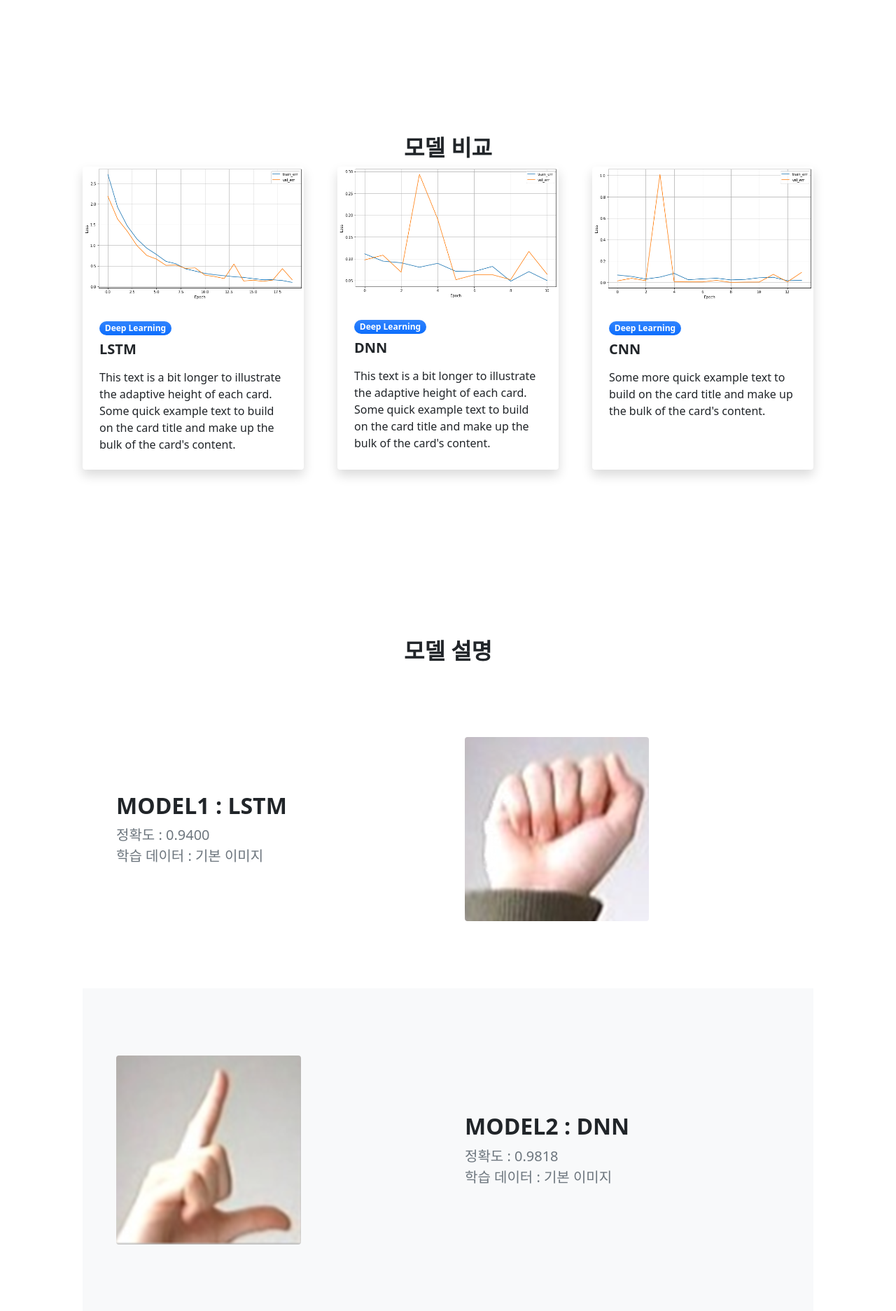
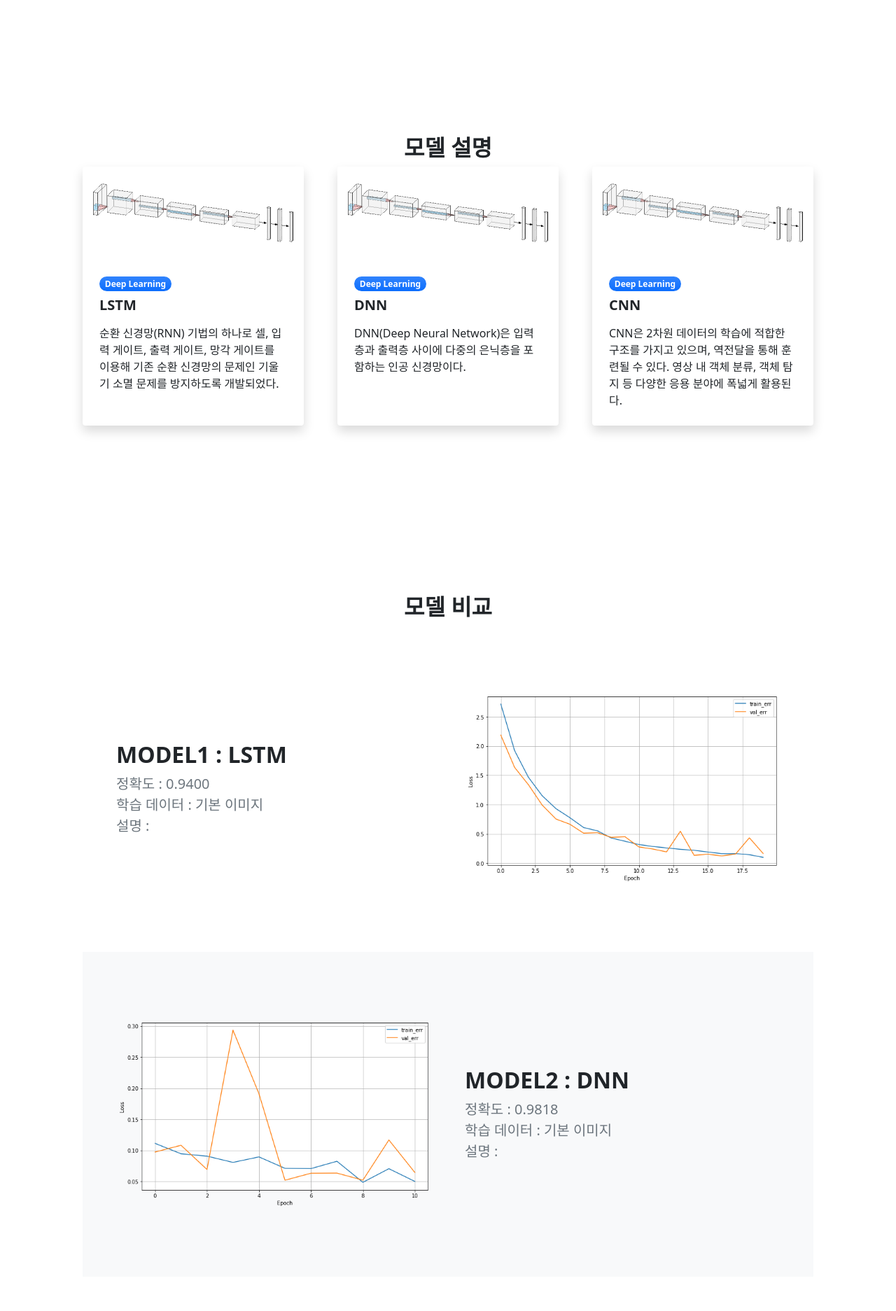
Before and after one commit to hardids/Sign-Language-Translation, a Django app: page /sign_lang/model_cnn/ in a window 1280 px wide. Shown: the part 318-2191 px from the top of the page at 70% size. Run offline with Django 3.2, Linux system fonts and the light colour scheme; some libraries are stand-ins or nearby versions.

Commit message:
jinho_model_picture

```diff
--- a/sign_lang/templates/sign_lang/model_cnn.html
+++ b/sign_lang/templates/sign_lang/model_cnn.html
@@ -24,7 +24,7 @@
         <div class="row gx-5 justify-content-center">
             <div class="col-lg-8 col-xl-6">
                 <div class="text-center">
-                    <h2 class="fw-bolder">모델 비교</h2>
+                    <h2 class="fw-bolder">모델 설명</h2>
                 </div>
             </div>
         </div>
@@ -32,32 +32,32 @@
         <div class="row gx-5">
             <div class="col-lg-4 mb-5">
                 <div class="card h-100 shadow border-0">
-                    <img class="card-img-top" src="/static/assets/lstm.png" alt="..." />
+                    <img class="card-img-top" src="/static/assets/temp.PNG" alt="..." />
                     <div class="card-body p-4">
                         <div class="badge bg-primary bg-gradient rounded-pill mb-2">Deep Learning</div>
                         <a class="text-decoration-none link-dark stretched-link" href="#!"><h5 class="card-title mb-3"><strong>LSTM</strong></h5></a>
-                        <p class="card-text mb-0">This text is a bit longer to illustrate the adaptive height of each card. Some quick example text to build on the card title and make up the bulk of the card's content.</p>
+                        <p class="card-text mb-0">순환 신경망(RNN) 기법의 하나로 셀, 입력 게이트, 출력 게이트, 망각 게이트를 이용해 기존 순환 신경망의 문제인 기울기 소멸 문제를 방지하도록 개발되었다.</p>
                     </div>
                 </div>
             </div>
             <div class="col-lg-4 mb-5">
                 <div class="card h-100 shadow border-0">
-                    <img class="card-img-top" src="/static/assets/dnn.png" alt="..." />
+                    <img class="card-img-top" src="/static/assets/temp.PNG" alt="..." />
                     <div class="card-body p-4">
                         <div class="badge bg-primary bg-gradient rounded-pill mb-2">Deep Learning</div>
                         <a class="text-decoration-none link-dark stretched-link" href="#!"><h5 class="card-title mb-3"><strong>DNN</strong></h5></a>
-                        <p class="card-text mb-0">This text is a bit longer to illustrate the adaptive height of each card. Some quick example text to build on the card title and make up the bulk of the card's content.</p>
+                        <p class="card-text mb-0">DNN(Deep Neural Network)은 입력층과 출력층 사이에 다중의 은닉층을 포함하는 인공 신경망이다.</p>
                     </div>
                 </div>
             </div>
 
-            <div class="col-lg-4 mb-5" OnClick="location.href ='{% url 'sign_lang:learn' %}'">
+            <div class="col-lg-4 mb-5">
                 <div class="card h-100 shadow border-0">
-                    <img class="card-img-top" src="/static/assets/cnn.png" alt="..." />
+                    <img class="card-img-top" src="/static/assets/temp.PNG" alt="..." />
                     <div class="card-body p-4">
                         <div class="badge bg-primary bg-gradient rounded-pill mb-2">Deep Learning</div>
                         <a class="text-decoration-none link-dark stretched-link" href="#!"><h5 class="card-title mb-3"><strong>CNN</strong></h5></a>
-                        <p class="card-text mb-0">Some more quick example text to build on the card title and make up the bulk of the card's content.</p>
+                        <p class="card-text mb-0">CNN은 2차원 데이터의 학습에 적합한 구조를 가지고 있으며, 역전달을 통해 훈련될 수 있다. 영상 내 객체 분류, 객체 탐지 등 다양한 응용 분야에 폭넓게 활용된다.</p>
                     </div>
                 </div>
             </div>
@@ -72,7 +72,7 @@
         <div class="row gx-5 justify-content-center">
             <div class="col-lg-8 col-xl-6">
                 <div class="text-center">
-                    <h2 class="fw-bolder">모델 설명</h2>
+                    <h2 class="fw-bolder">모델 비교</h2>
                 </div>
             </div>
         </div>
@@ -81,10 +81,10 @@
         <section class="py-5">
             <div class="container px-5 my-5">
                 <div class="row gx-5 align-items-center">
-                    <div class="col-lg-6 order-first order-lg-last"><img class="img-fluid rounded mb-5 mb-lg-0" src="/static/assets/a.png" alt="..." /></div>
+                    <div class="col-lg-6 order-first order-lg-last"><img class="img-fluid rounded mb-5 mb-lg-0" src="/static/assets/lstm.png" alt="..." /></div>
                     <div class="col-lg-6">
                         <h2 class="fw-bolder">MODEL1 : LSTM</h2>
-                        <p class="lead fw-normal text-muted mb-0">정확도 : 0.9400 <br> 학습 데이터 : 기본 이미지 </p>
+                        <p class="lead fw-normal text-muted mb-0">정확도 : 0.9400 <br> 학습 데이터 : 기본 이미지 <br> 설명 : </p>
                     </div>
                 </div>
             </div>
@@ -94,10 +94,10 @@
         <section class="py-5 bg-light" id="scroll-target">
             <div class="container px-5 my-5">
                 <div class="row gx-5 align-items-center">
-                    <div class="col-lg-6"><img class="img-fluid rounded mb-5 mb-lg-0" src="/static/assets/l.png" alt="..." /></div>
+                    <div class="col-lg-6"><img class="img-fluid rounded mb-5 mb-lg-0" src="/static/assets/dnn.png" alt="..." /></div>
                     <div class="col-lg-6">
                         <h2 class="fw-bolder">MODEL2 : DNN</h2>
-                        <p class="lead fw-normal text-muted mb-0">정확도 : 0.9818 <br> 학습 데이터 : 기본 이미지 </p>
+                        <p class="lead fw-normal text-muted mb-0">정확도 : 0.9818 <br> 학습 데이터 : 기본 이미지 <br> 설명 : </p>
                     </div>
                 </div>
             </div>
@@ -107,10 +107,10 @@
         <section class="py-5">
             <div class="container px-5 my-5">
                 <div class="row gx-5 align-items-center">
-                    <div class="col-lg-6 order-first order-lg-last"><img class="img-fluid rounded mb-5 mb-lg-0" src="/static/assets/v.png" alt="..." /></div>
+                    <div class="col-lg-6 order-first order-lg-last"><img class="img-fluid rounded mb-5 mb-lg-0" src="/static/assets/cnn.png" alt="..." /></div>
                     <div class="col-lg-6">
                         <h2 class="fw-bolder">MODEL3 : CNN</h2>
-                        <p class="lead fw-normal text-muted mb-0">정확도 : 1.0 <br> 학습 데이터 : 기본 이미지 </p>
+                        <p class="lead fw-normal text-muted mb-0">정확도 : 1.0 <br> 학습 데이터 : 기본 이미지 <br> 설명 : </p>
                     </div>
                 </div>
             </div>
@@ -120,10 +120,10 @@
         <section class="py-5 bg-light" id="scroll-target">
             <div class="container px-5 my-5">
                 <div class="row gx-5 align-items-center">
-                    <div class="col-lg-6"><img class="img-fluid rounded mb-5 mb-lg-0" src="/static/assets/yumin_hand.PNG" alt="..." /></div>
+                    <div class="col-lg-6"><img class="img-fluid rounded mb-5 mb-lg-0" src="/static/assets/pic_cnn.png" alt="..." /></div>
                     <div class="col-lg-6">
                         <h2 class="fw-bolder">MODEL4 : CNN</h2>
-                        <p class="lead fw-normal text-muted mb-0">정확도 : 0.99 <br> 학습 데이터 : 직접 찍은 사진 </p>
+                        <p class="lead fw-normal text-muted mb-0">정확도 : 0.99 <br> 학습 데이터 : 직접 찍은 사진 <br> 설명 : </p>
                     </div>
                 </div>
             </div>
@@ -133,10 +133,10 @@
         <section class="py-5">
             <div class="container px-5 my-5">
                 <div class="row gx-5 align-items-center">
-                    <div class="col-lg-6 order-first order-lg-last"><img class="img-fluid rounded mb-5 mb-lg-0" src="/static/assets/sign_classification.PNG" alt="..." /></div>
+                    <div class="col-lg-6 order-first order-lg-last"><img class="img-fluid rounded mb-5 mb-lg-0" src="/static/assets/gray_cnn.PNG" alt="..." /></div>
                     <div class="col-lg-6">
                         <h2 class="fw-bolder">MODEL5 : CNN</h2>
-                        <p class="lead fw-normal text-muted mb-0">정확도 : 0.99 <br> 학습 데이터 : 직접 찍은 사진 + 명암 조절 + 회전 </p>
+                        <p class="lead fw-normal text-muted mb-0">정확도 : 0.99 <br> 학습 데이터 : 직접 찍은 사진 + 명암 조절 <br> 설명 : </p>
                     </div>
                 </div>
             </div>
@@ -146,10 +146,10 @@
         <section class="py-5 bg-light" id="scroll-target">
             <div class="container px-5 my-5">
                 <div class="row gx-5 align-items-center">
-                    <div class="col-lg-6"><img class="img-fluid rounded mb-5 mb-lg-0" src="/static/assets/hand_detection.PNG" alt="..." /></div>
+                    <div class="col-lg-6"><img class="img-fluid rounded mb-5 mb-lg-0" src="/static/assets/final_cnn.PNG" alt="..." /></div>
                     <div class="col-lg-6">
                         <h2 class="fw-bolder">MODEL6 : CNN</h2>
-                        <p class="lead fw-normal text-muted mb-0">정확도 : 0.99 <br> 학습 데이터 : 직접 찍은 사진 + 명암 조절 + 회전 + 노이즈 제거 </p>
+                        <p class="lead fw-normal text-muted mb-0">정확도 : 0.99 <br> 학습 데이터 : 직접 찍은 사진 + 명암 조절 + 노이즈 제거 <br> 설명 :  </p>
                     </div>
                 </div>
             </div>
```
Also changed, not shown: sign_lang/static/assets/final_cnn.png (added), sign_lang/static/assets/gray_cnn.png (added), sign_lang/static/assets/pic_cnn.png (added), sign_lang/static/assets/temp.PNG (added).
